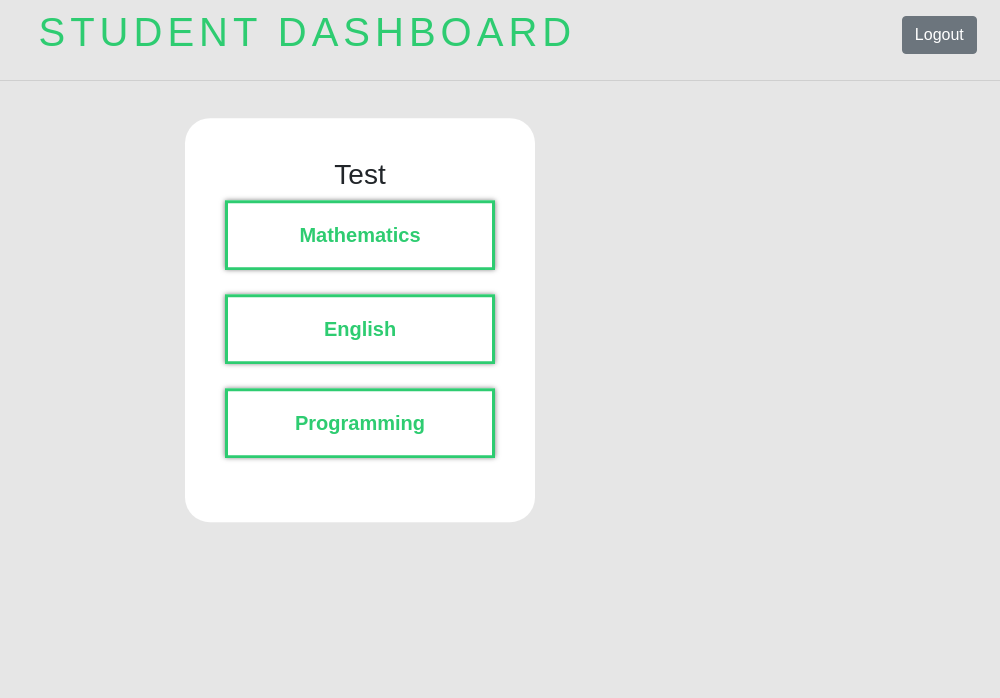
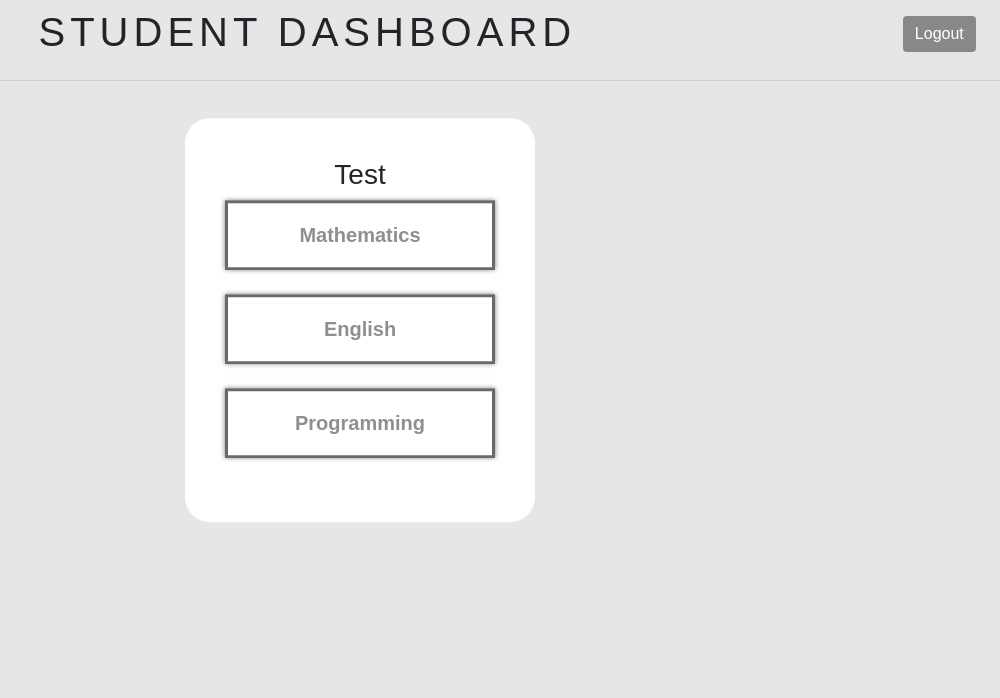
Before and after one commit to ranajoy-dutta/Online-Exam-Platform, a PHP site: page /student_corner.php in a window 1280 px wide. Shown: the top 698 px of the page, without its empty margins (280-1280 px from the left). Run offline with PHP 8.4, Linux system fonts and the light colour scheme; a user stored in the database is signed in; data comes from the database, SQL or seed files in the repository.

Commit message:
Student Dashboard Updated

```diff
--- a/student_corner.php
+++ b/student_corner.php
@@ -26,7 +26,7 @@
 
     <!-- Header -->
     <div class="row m-2 text-center ">
-        <h1 class="col-11" style="color:#2ecc71;">Student Dashboard</h1>
+        <h1 class="col-11">Student Dashboard</h1>
         <div class="col-1">
             <a href="logout.php"><button class="btn btn-secondary mt-2">Logout</button></a>
         </div>
--- a/style2.css
+++ b/style2.css
@@ -18,8 +18,8 @@
   width: 100%;
   height: 100%;
   padding: 20px;
-  color: #2ecc71;
-  box-shadow: 0 0 0 3px #2ecc71 inset;
+  color: rgba(105, 105, 105, 0.75);
+  box-shadow: 0 0 0 3px #696969 inset;
   background: transparent;
   text-decoration: none;
 }
@@ -44,8 +44,14 @@
   text-decoration: none;
 }
 .button:hover {
-  background: #2ecc71;
+  background: rgba(105, 105, 105, 0.75);
+  color: white;
   text-decoration: none;
+}
+
+.mt-2{
+  background-color: rgba(105, 105, 105, 0.75);
+  border: rgba(105, 105, 105, 0.75);
 }
 
 
```
